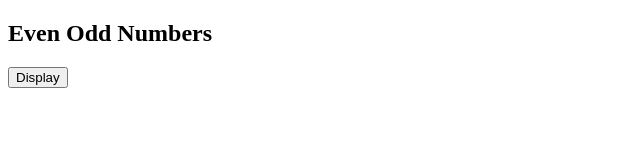
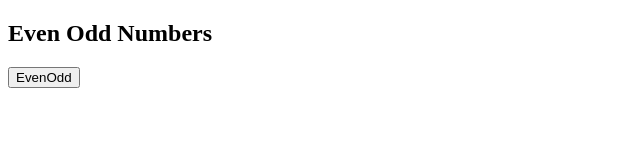
Before and after one commit to Rahilkoshti29/MERN, a plain HTML site: page evenodd.html in a window 1280 px wide. Shown: the full height of the page, 0-640 px from the left. Drawn offline with Linux system fonts and the light colour scheme.

Commit message:
even-odd

```diff
--- a/evenodd.html
+++ b/evenodd.html
@@ -8,12 +8,12 @@
 <body>
     <h2>Even Odd Numbers</h2>
 
-    <input type="button" value="Display" onclick="checkEvenOdd()">
+    <button type="submit" onclick="checkEvenOdd()">EvenOdd </button>
 </body>
 <script>
     function checkEvenOdd() {
 
-        for (var i = 1; i <= 15; i++) {
+        for (let i = 1; i <= 15; i++) {
 
             if (i % 2 == 0)
                 document.write(i + " is even<br>");
```
